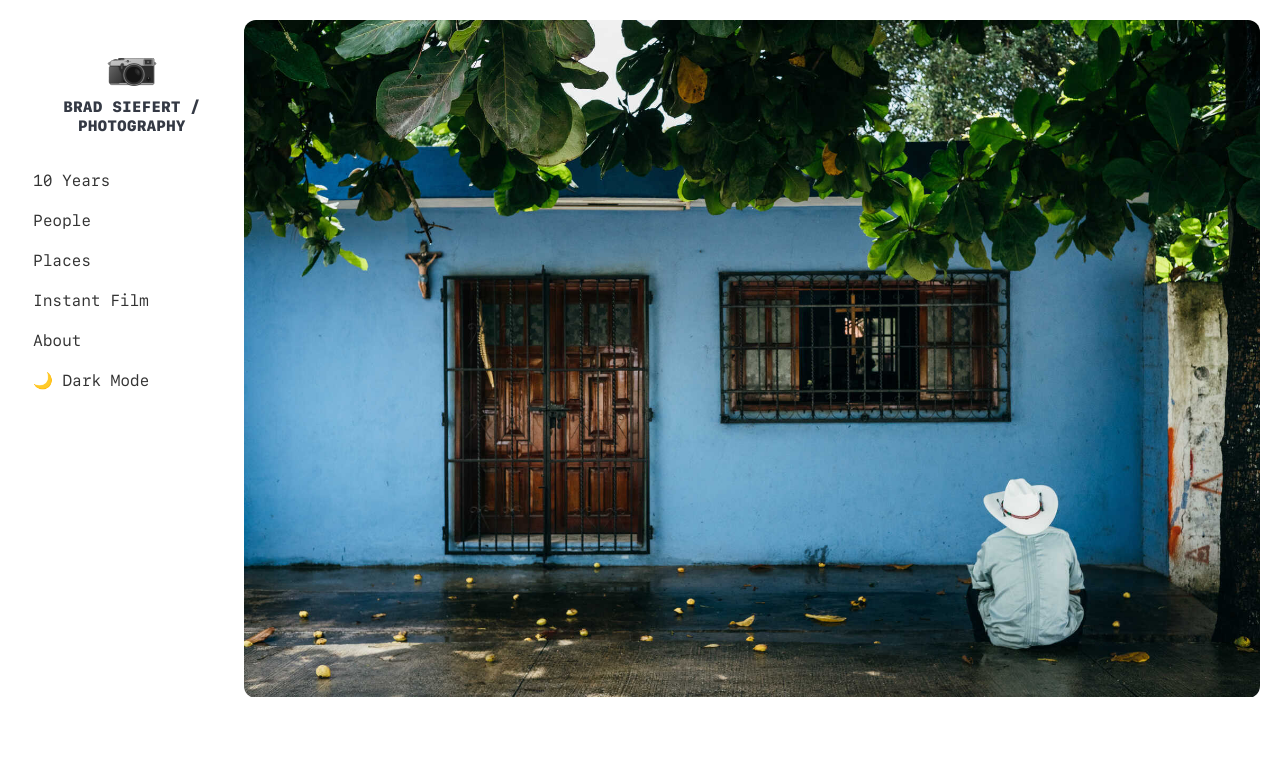
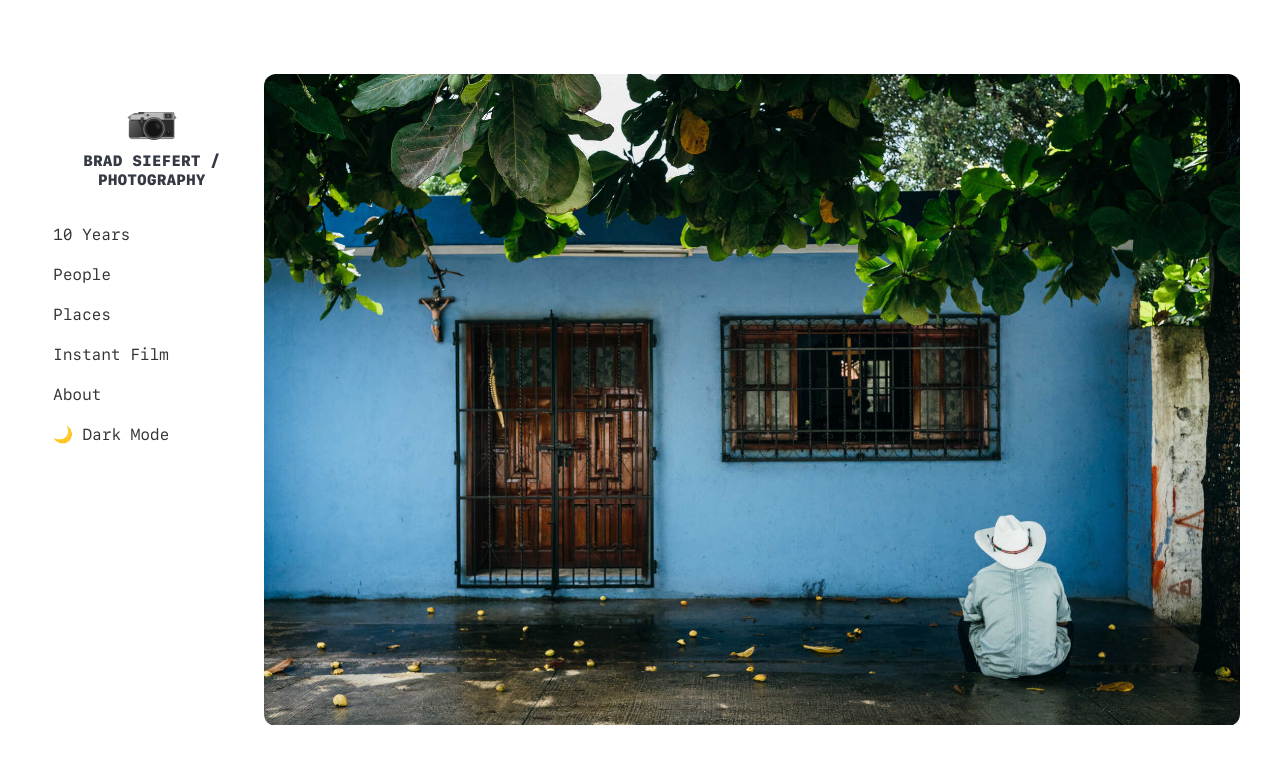
Before and after one commit to bradsiefert/photos.bradsiefert.com, a Nuxt app: page / in a window 1280 px wide. Shown: the top 764 px of the page. Built offline with nearby package versions, Linux system fonts and the light colour scheme.

Commit message:
Cleaning up responsive sizing

```diff
--- a/css/customize.css
+++ b/css/customize.css
@@ -89,15 +89,41 @@ html, body, #__nuxt {
   align-items: center;
   justify-content: center;
   min-height: 100vh;
-  padding: 20px;
+  padding: 8px;
 }
 
 #centered {
   display: flex;
   gap: 0;
   width: 100%;
-  max-width: 1600px;
-  min-height: 918.05px;
+}
+
+@media (min-width: 1024px) {
+  #centered {
+    max-width: 1200px;
+    min-height: 651.68px;
+  }
+}
+
+@media (min-width: 1440px) {
+  #centered {
+    max-width: 1280px;
+    min-height: 720.22px;
+  }
+}
+
+@media (min-width: 1600px) {
+  #centered {
+    max-width: 1440px;
+    min-height: 811.93px;
+  }
+}
+
+@media (min-width: 1920px) {
+  #centered {
+    max-width: 1600px;
+    min-height: 918.77px;
+  }
 }
 
 .sidebar-nav {
@@ -400,7 +426,7 @@ h2, .h2 {
     width: 100%;
     max-width: none;
     min-height: 0;
-    padding: 48px 16px;
+    padding: 48px 24px;
   }
 
   .navbar-nav > li > a {
```
